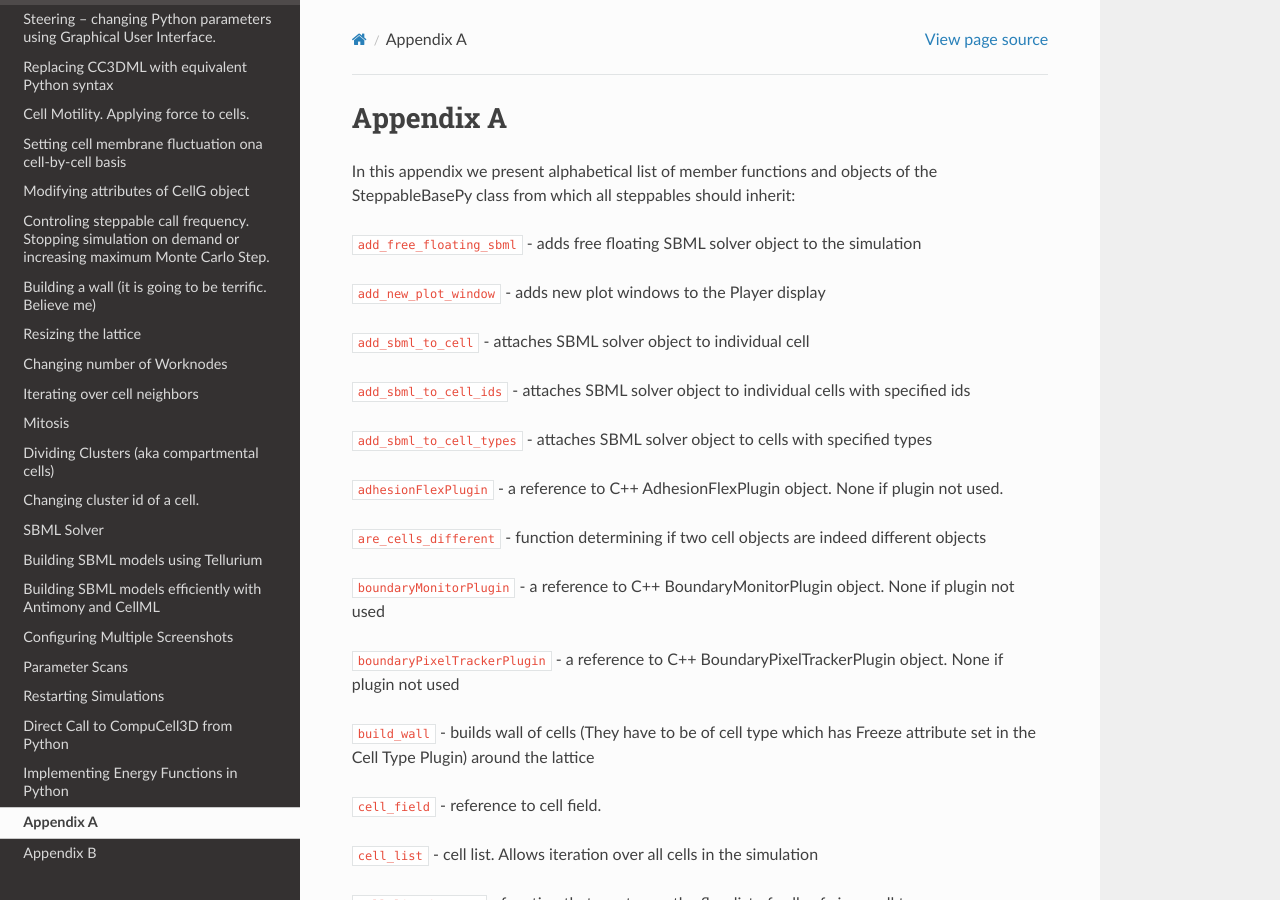
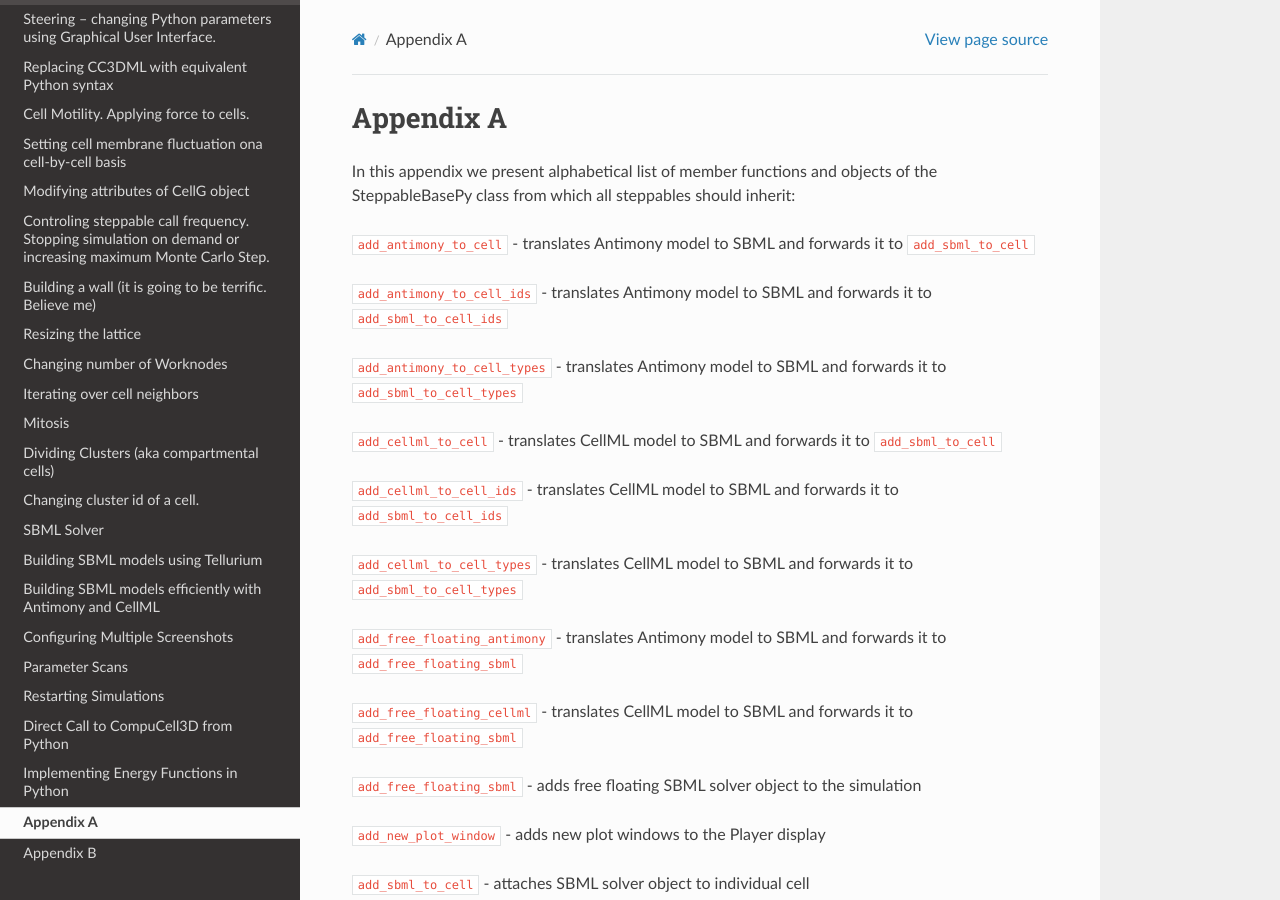
Before and after one commit to CompuCell3D/PythonScriptingManual, a Sphinx documentation site: the page built from docs/appendix_a.rst, in a window 1280 px wide and 900 px high. Built offline with Sphinx 7.4.7 and the Read the Docs theme 2.0.0, drawn with Linux system fonts in a browser that asks for light colours; some of the changed text lies outside the part shown.

Commit message:
Updated Appendix list of steppable members

```diff
--- a/docs/appendix_a.rst
+++ b/docs/appendix_a.rst
@@ -4,6 +4,30 @@ Appendix A
 In this appendix we present alphabetical list of member functions and
 objects of the SteppableBasePy class from which all steppables should
 inherit:
+
+``add_antimony_to_cell`` - translates Antimony model to SBML and forwards it
+to ``add_sbml_to_cell``
+
+``add_antimony_to_cell_ids`` - translates Antimony model to SBML and forwards it
+to ``add_sbml_to_cell_ids``
+
+``add_antimony_to_cell_types`` - translates Antimony model to SBML and forwards it
+to ``add_sbml_to_cell_types``
+
+``add_cellml_to_cell`` - translates CellML model to SBML and forwards it
+to ``add_sbml_to_cell``
+
+``add_cellml_to_cell_ids`` - translates CellML model to SBML and forwards it
+to ``add_sbml_to_cell_ids``
+
+``add_cellml_to_cell_types`` - translates CellML model to SBML and forwards it
+to ``add_sbml_to_cell_types``
+
+``add_free_floating_antimony`` - translates Antimony model to SBML and forwards it
+to ``add_free_floating_sbml``
+
+``add_free_floating_cellml`` - translates CellML model to SBML and forwards it
+to ``add_free_floating_sbml``
 
 ``add_free_floating_sbml`` - adds free floating SBML solver object to the
 simulation
@@ -205,6 +232,22 @@ implementation of secretion in a cell-by-cell fashion.
 ``get_focal_point_plasticity_data_list`` - function returning Python-iterable
 list of C++ FocalPointPlasticityData objects. Used in conjunction with
 FocalPointPlasticityPlugin.
+
+``get_focal_point_plasticity_neighbor_list`` - function returning a
+Python-iterable list of all cell objects linked to a cell. Used in conjunction
+with FocalPointPlasticityPlugin.
+
+``get_focal_point_plasticity_num_neighbors`` - function returning the
+number of links attached to a cell. Used in conjunction with
+FocalPointPlasticityPlugin.
+
+``get_focal_point_plasticity_is_linked`` - function returning a Boolean
+signifying whether two cells are linked. Used in conjunction with
+FocalPointPlasticityPlugin.
+
+``get_focal_point_plasticity_initiator`` - function returning which of
+two linked cells initiated the link, or None if two cells are not linked.
+Used in conjunction with FocalPointPlasticityPlugin.
 
 ``get_internal_focal_point_plasticity_data_list`` - function returning
 Python-iterable list of C++ InternalFocalPointPlasticityData objects.
@@ -261,6 +304,10 @@ system
 
 ``numpy_to_point_3d`` - converts numpy vector to Point3D object
 
+``open_file_in_simulation_output_folder`` - function returning the file
+handle and output path of a file in the simulation output folder. Returns
+None, None if the file cannot be opened.
+
 ``pixelTrackerPlugin`` - a reference to C++ PixelTrackerPlugin object. None
 if module not used.
 
@@ -294,6 +341,10 @@ value is 0.
 ``secretionPlugin`` - a reference to C++ SecretionPlugin object. None if
 module not used.
 
+``set_focal_point_plasticity_parameters`` - convenience function for setting
+various focal point plasticity parameters for a cell. Used in conjunction with
+FocalPointPlasticityPlugin.
+
 ``set_max_mcs`` - sets maximum MCS. Used to increase or decrease number of MCS
 that simulation shuold complete.
 
@@ -313,6 +364,9 @@ object in cells of specified types
 ``set_step_size_for_free_floating_sbml`` - sets integration step for a given free
 floating SBML Solver object
 
+``shared_steppable_vars`` - reference to a global dictionary shared by all
+steppables.
+
 ``simulator`` - a reference to C++ Simulator object
 
 ``start`` - core function of the steppable. Users provide implementation of
@@ -331,6 +385,9 @@ models in the free floating SBML Solver objects
 
 ``timestep_sbml`` - function carrying out integration of all SBML models in
 all SBML Solver objects
+
+``translate_to_sbml_string`` - function returning a string of SBML model specification
+translated from Antimony or CellML model specification file or string
 
 ``typeIdTypeNameDict`` - internal use only - translates type id to type name
 
```
Also changed, not shown: other parts of docs/appendix_a.rst (+3 -0 lines).
